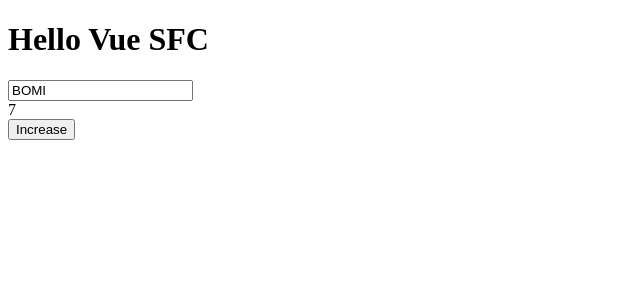
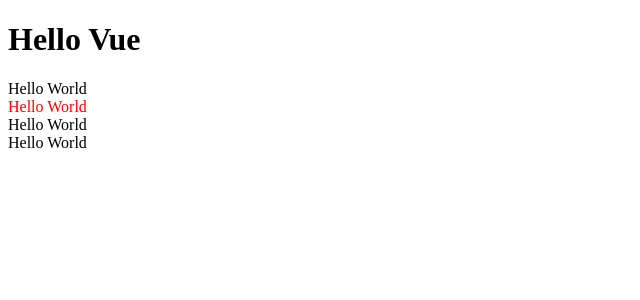
Before and after one commit to bxxmi/webpack-practice, a Vue app: page / in a window 1280 px wide. Shown: the top 300 px of the page, without its empty margins (0-640 px from the left). Built offline with nearby package versions, Linux system fonts and the light colour scheme; the HTML template or start-up script is replaced by a standard one.

Commit message:
feat: 1102 최상위 요소가 여러 개일 때 제어
$attr 사용

```diff
--- a/package.json
+++ b/package.json
@@ -28,6 +28,7 @@
     "copy-webpack-plugin": "^9.0.1",
     "css-loader": "^6.4.0",
     "eslint": "^8.0.1",
+    "eslint-plugin-vue": "^8.0.1",
     "html-webpack-plugin": "^5.4.0",
     "postcss": "^8.3.11",
     "postcss-loader": "^6.2.0",
--- a/src/App.vue
+++ b/src/App.vue
@@ -1,21 +1,21 @@
 <!-- 기본 구조 : template(=html), script, style -->
 <template>
-  <h1>{{ message }}</h1>
-  <TextField message="BOMI" :count="count" />
-  <button @click="count += 1">Increase</button>
+  <h1>
+    {{ message }}
+  </h1>
+  <HelloWorld class="active" />
 </template>
 
 <script>
-import TextField from '~/components/TextField';
+import HelloWorld from '~/components/HelloWorld.vue';
 
 export default {
   components: {
-    TextField
+    HelloWorld
   },
   data() {
     return {
-      message: 'Hello Vue SFC',
-      count: 7
+      message: 'Hello Vue'
     }
   }
 }
--- /dev/null
+++ b/src/components/HelloWorld.vue
@@ -0,0 +1,30 @@
+<template>
+  <div>
+    Hello World
+  </div>
+  <div v-bind="$attrs">
+    Hello World
+  </div>
+  <div>
+    Hello World
+  </div>
+  <div>
+    Hello World
+  </div>
+</template>
+
+<script>
+export default {
+  props: {
+
+  }
+}
+</script>
+
+<style lang="scss" scoped>
+div {
+  &.active {
+    color: red;
+  }
+}
+</style>
--- a/src/components/TextField.vue
+++ b/src/components/TextField.vue
@@ -1,13 +1,17 @@
 <template>
-  <input type="text" :value="message"/>
+  <input
+    type="text"
+    :value="modelValue"
+    @input="$emit('update:modelValue', $event.target.value)" />
   <div>{{ count }}</div>
 </template>
 
 <script>
 export default {
+  emits: ['update:modelValue'],
   // props: ['부모 컴포넌트에서 받아온 데이터']
   props: {
-    message: {
+    modelValue: {
       type: String,
       default: ''
     },
```
Also changed, not shown: src/components/TheButton.vue (added, +51 -0 lines), 1 other file (tests, documents, lock files or other folders).
